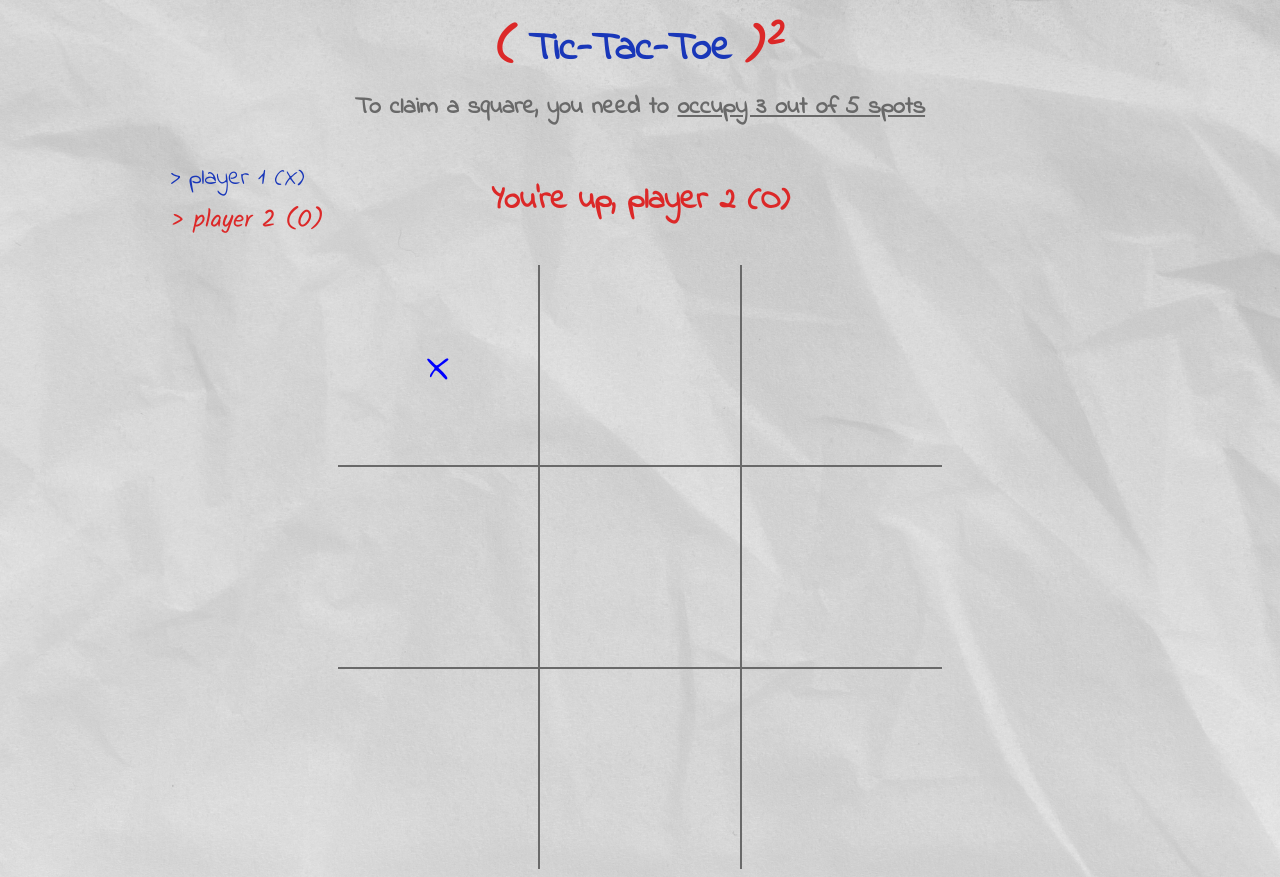
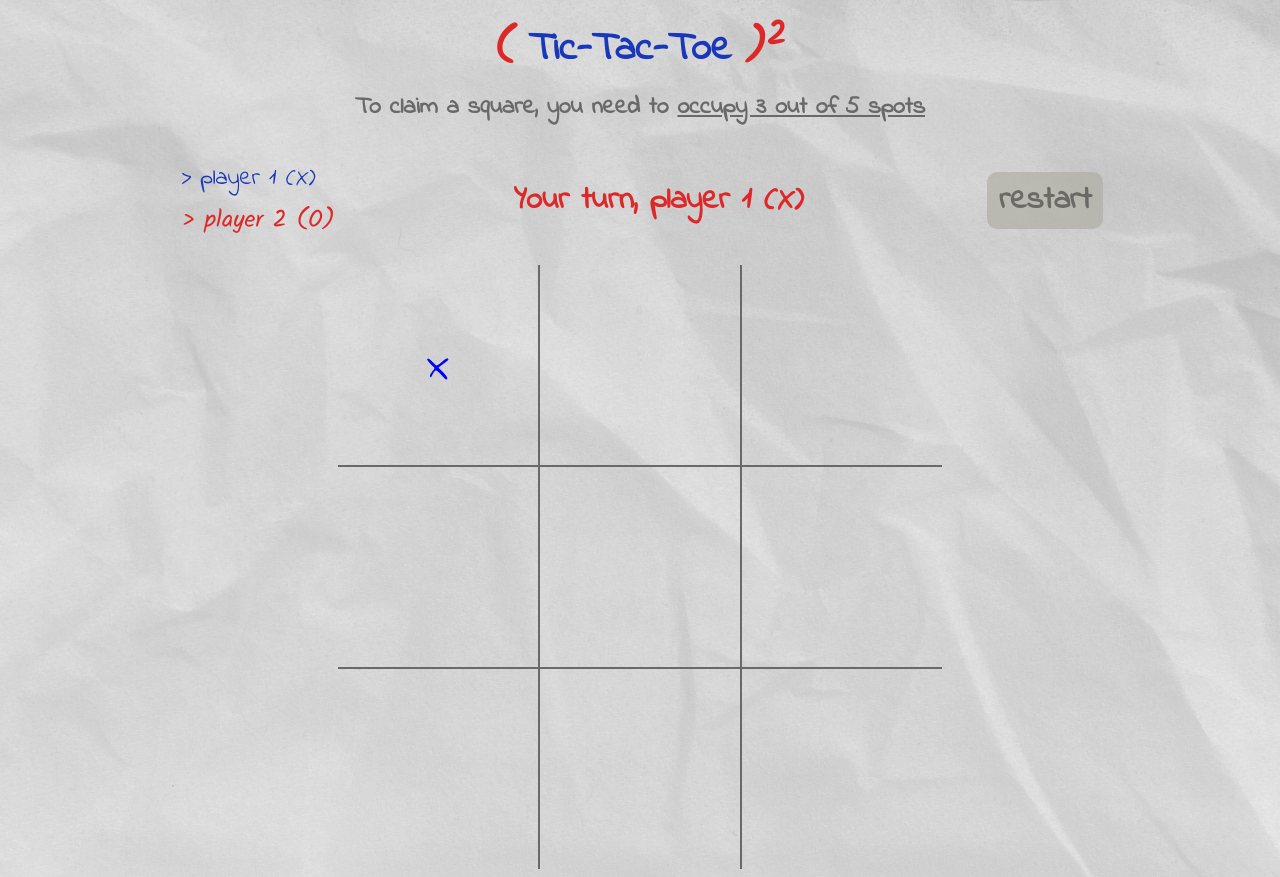
Before and after one commit to Ron-Bansal/TicTacToe_Squared, a plain HTML site: page index.html in a window 1280 px wide. Both pictures are taken after a click on the element 438 px from the left and 365 px from the top of the page. Drawn offline with Linux system fonts and the light colour scheme.

Commit message:
added reset + play again functionality

```diff
--- a/index.html
+++ b/index.html
@@ -24,7 +24,7 @@
       </div>
 
       <h4 class="turn blue">
-        You're up, player <span class="current_player">1 (x)</span>
+        Your turn, player <span class="current_player">1 (x)</span>
       </h4>
 
       <h5 class="reset hidden">play again</h5>
--- a/index.js
+++ b/index.js
@@ -2,17 +2,45 @@
 const boxesArray = document.querySelectorAll(".box");
 const turnText = document.querySelector(".turn");
 const turnTextPlayer = document.querySelector(".current_player");
+const reset = document.querySelector(".reset");
 
-let currentTurn = true;
-// true = p1; false = p2
-const claimedGridArray = [
+let claimedGridArray = [
   [0, 0, 0],
   [0, 0, 0],
   [0, 0, 0],
 ];
 
+let currentTurn = true;
+// true = p1; false = p2
+
+resetGame();
+
+function resetGame() {
+  // reset.classList.remove("hidden");
+  reset.innerText = "restart";
+
+  claimedGridArray = [
+    [0, 0, 0],
+    [0, 0, 0],
+    [0, 0, 0],
+  ];
+
+  boxesArray.forEach(function(box) {
+    box.innerText = " ";
+    box.classList.remove('blue_highlight');
+    box.classList.remove('red_highlight');
+  })
+
+  currentTurn = true;
+  // true = p1; false = p2
+  turnText.innerHTML = "Your turn, player 1 (X)";
+  turnText.classList.remove("red");
+}
+
 boxesArray.forEach(function (box) {
   box.addEventListener("click", (event) => {
+    reset.classList.remove("hidden");
+
     // let clicked_box = box.getAttribute("value");
     // validateMove(box);
     if (!validateMove(box)) {
@@ -21,14 +49,17 @@ boxesArray.forEach(function (box) {
     insertPiece(box);
     updateClaimedGrid(box);
     if (checkVictory()) {
-      // let winner = currentTurn ? "1 (X)" : "2 (O)";
-      // turnText.innerHTML = "player " + winner + " is the winner!";
-      // console.log("HEY WE HAVE A WINNER!");
+      // reset.classList.remove("hidden");
+      reset.innerText = "play again";
       return;
     }
-    // checkVictory();
-    updateTurn(box);
+    updateTurn();
   });
+});
+
+reset.addEventListener("click", (event) => {
+  resetGame();
+  console.log("reset game");
 });
 
 function validateMove(box) {
@@ -82,7 +113,7 @@ function updateClaimedGrid(box) {
   console.log(claimedGridArray);
 }
 
-function updateTurn(box) {
+function updateTurn() {
   currentTurn = !currentTurn;
   turnTextPlayer.innerHTML = currentTurn ? "1 (X)" : "2 (O)";
   turnText.classList.toggle("red");
@@ -108,7 +139,7 @@ function checkVictory() {
       boxesArray[w1].classList.toggle(winnerGlow);
       boxesArray[w2].classList.toggle(winnerGlow);
       boxesArray[w3].classList.toggle(winnerGlow);
-      displayWinner()
+      displayWinner();
       return true;
     }
   }
@@ -128,7 +159,7 @@ function checkVictory() {
       boxesArray[w1].classList.toggle(winnerGlow);
       boxesArray[w2].classList.toggle(winnerGlow);
       boxesArray[w3].classList.toggle(winnerGlow);
-      displayWinner()
+      displayWinner();
       return true;
     }
   }
@@ -141,7 +172,7 @@ function checkVictory() {
     boxesArray[0].classList.toggle(winnerGlow);
     boxesArray[4].classList.toggle(winnerGlow);
     boxesArray[8].classList.toggle(winnerGlow);
-    displayWinner()
+    displayWinner();
     return true;
   }
   if (
@@ -152,7 +183,7 @@ function checkVictory() {
     boxesArray[2].classList.toggle(winnerGlow);
     boxesArray[4].classList.toggle(winnerGlow);
     boxesArray[6].classList.toggle(winnerGlow);
-    displayWinner()
+    displayWinner();
     return true;
   }
 
--- a/style.css
+++ b/style.css
@@ -63,11 +63,13 @@ h3, h4, h5 {
     font-size: 2em;
     padding: 5px 12px;
     border-radius: 10px;
+    background-color: #aeaea2ad;
     /* width: 125px; */
 }
 
 .reset:hover {
     cursor: pointer;
+    color: rgb(43, 42, 42);
     background-color: #8d8d7e81;
     transition-delay: 0.1s;
 }
```
